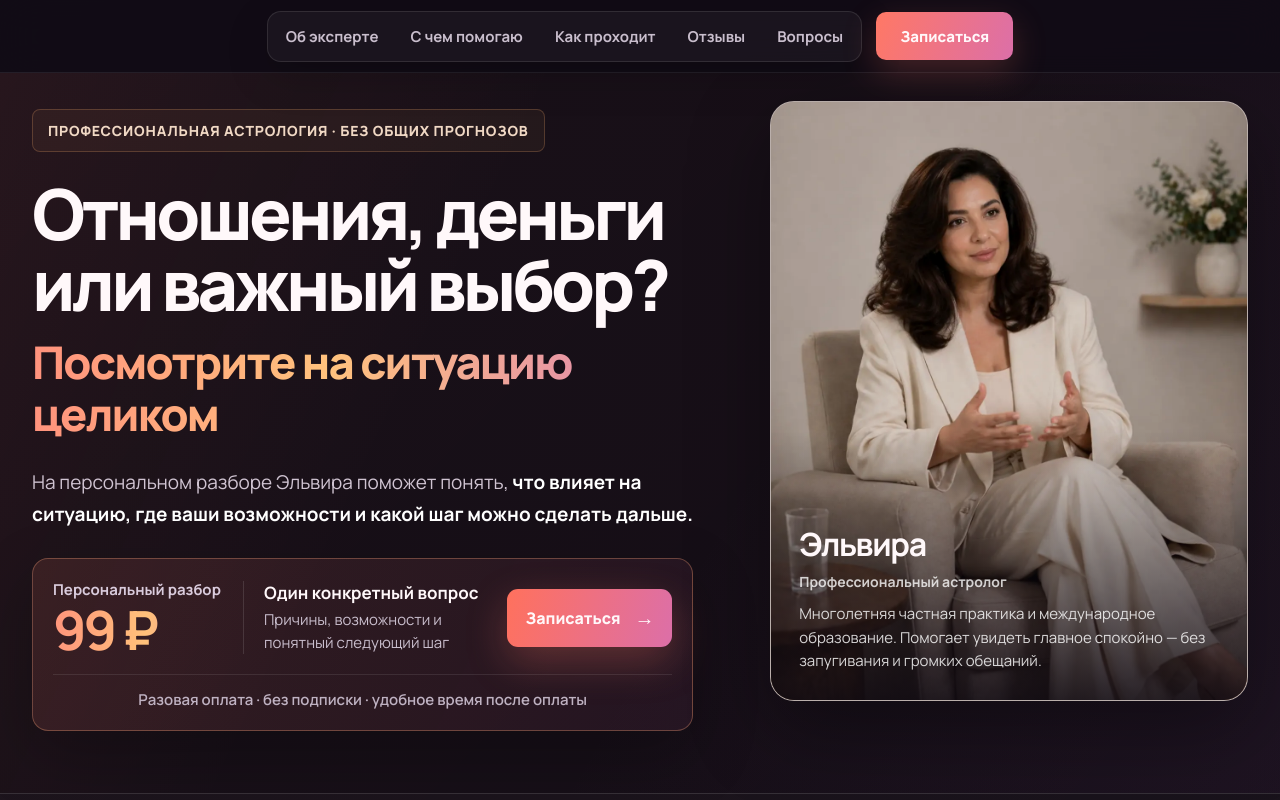
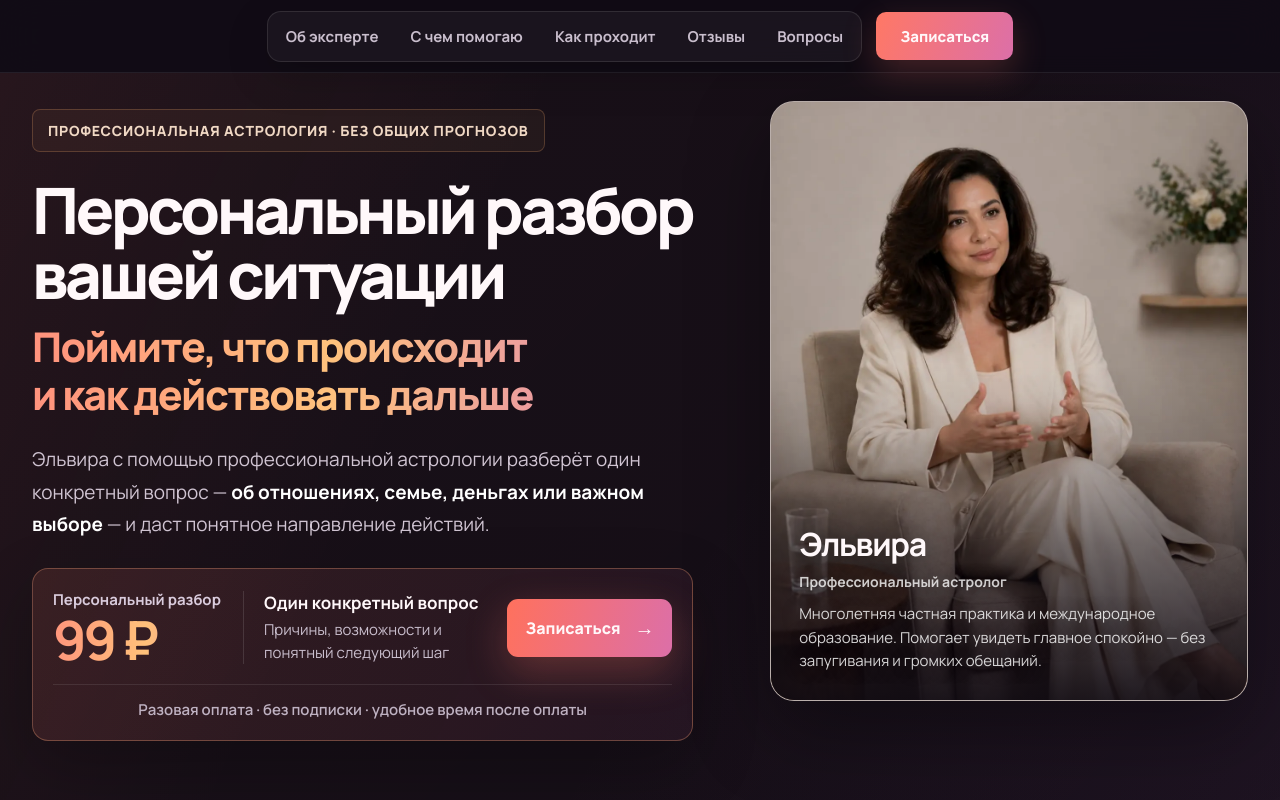
Before and after one commit to p4inthegod-cloud/astrology, a website built with Vite: page index.html in a window 1280 px wide. Shown: the top 800 px of the page. Built offline with nearby package versions, Linux system fonts and the light colour scheme.

Commit message:
Clarify the hero offer and improve photo text contrast

```diff
--- a/index.html
+++ b/index.html
@@ -39,12 +39,13 @@
           <div class="hero__content">
             <div class="section-label reveal reveal--1">Профессиональная астрология · без общих прогнозов</div>
             <h1 class="hero__title reveal reveal--2" id="hero-title">
-              Отношения, деньги<br />или важный выбор?
-              <span>Посмотрите на ситуацию целиком</span>
+              Персональный разбор<br />вашей ситуации
+              <span>Поймите, что происходит<br />и как действовать дальше</span>
             </h1>
             <p class="hero__lead reveal reveal--3">
-              На персональном разборе Эльвира поможет понять,
-              <strong>что влияет на ситуацию, где ваши возможности и какой шаг можно сделать дальше.</strong>
+              Эльвира с помощью профессиональной астрологии разберёт один конкретный вопрос —
+              <strong>об отношениях, семье, деньгах или важном выборе</strong> —
+              и даст понятное направление действий.
             </p>
 
             <div class="hero-offer reveal reveal--4">
--- a/styles.css
+++ b/styles.css
@@ -209,7 +209,7 @@ a {
 .hero__title {
   max-width: 850px;
   margin: 0;
-  font-size: clamp(56px, 5.5vw, 88px);
+  font-size: clamp(54px, 5vw, 78px);
   font-weight: 800;
   letter-spacing: -0.055em;
   line-height: 1.01;
@@ -346,7 +346,13 @@ a {
 .hero-photo::after {
   position: absolute;
   inset: 0;
-  background: linear-gradient(180deg, transparent 55%, rgba(14, 9, 17, 0.86));
+  background: linear-gradient(
+    180deg,
+    transparent 44%,
+    rgba(14, 9, 17, 0.12) 56%,
+    rgba(14, 9, 17, 0.5) 74%,
+    rgba(14, 9, 17, 0.9) 100%
+  );
   content: "";
 }
 
@@ -358,6 +364,7 @@ a {
   z-index: 2;
   display: grid;
   gap: 6px;
+  text-shadow: 0 2px 22px rgba(0, 0, 0, 0.46);
 }
 
 .hero-photo figcaption strong {
```
